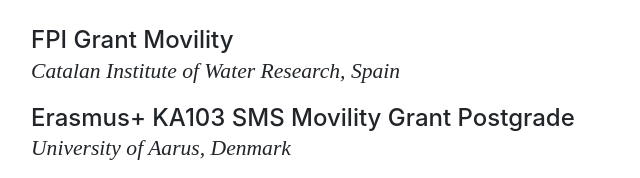
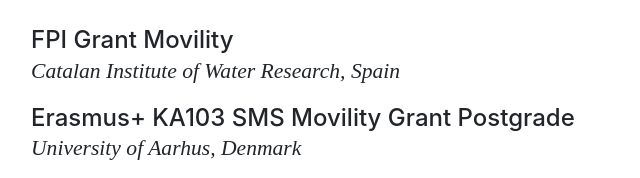
Before and after one commit to JorgeMonPe/JorgeMonPe.github.io, a website with bundled scripts: page index.html in a window 1280 px wide. Shown: the part 2680-2858 px from the top of the page, 289-929 px from the left. Built offline with nearby package versions, Linux system fonts and the light colour scheme; a web font is replaced by a local one.

Commit message:
Update index.html

```diff
--- a/index.html
+++ b/index.html
@@ -245,7 +245,7 @@
           <div class="resume-item d-flex flex-column flex-md-row">
             <div class="resume-content mr-auto">
               <h4 class="mb-0">Erasmus+ KA103 SMS Movility Grant postgrade</h4>
-              <div class="subheading mb-3">University of Aarus, Denmark</div>
+              <div class="subheading mb-3">University of Aarhus, Denmark</div>
             </div>
             <div class="resume-date text-md-right">
               <span class="text-primary">Oct 2018 - Jan 2019</span>
```
